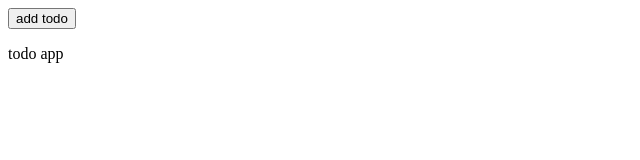
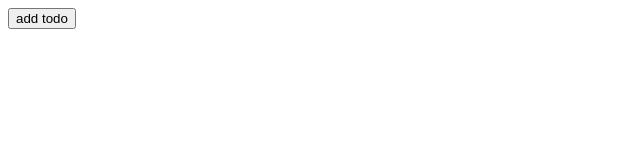
Before and after one commit to imranali5121/todo, a plain HTML site: page index.html in a window 1280 px wide. Shown: the full height of the page, 0-640 px from the left. Drawn offline with Linux system fonts and the light colour scheme.

Commit message:
removed p

```diff
--- a/index.html
+++ b/index.html
@@ -9,7 +9,6 @@
     <div id="todo-container">
     </div>
     <button onclick="addTodo()">add todo</button>
-    <p>todo app</p>
     <script src="./app.js"></script>
 </body>
 </html>
```
